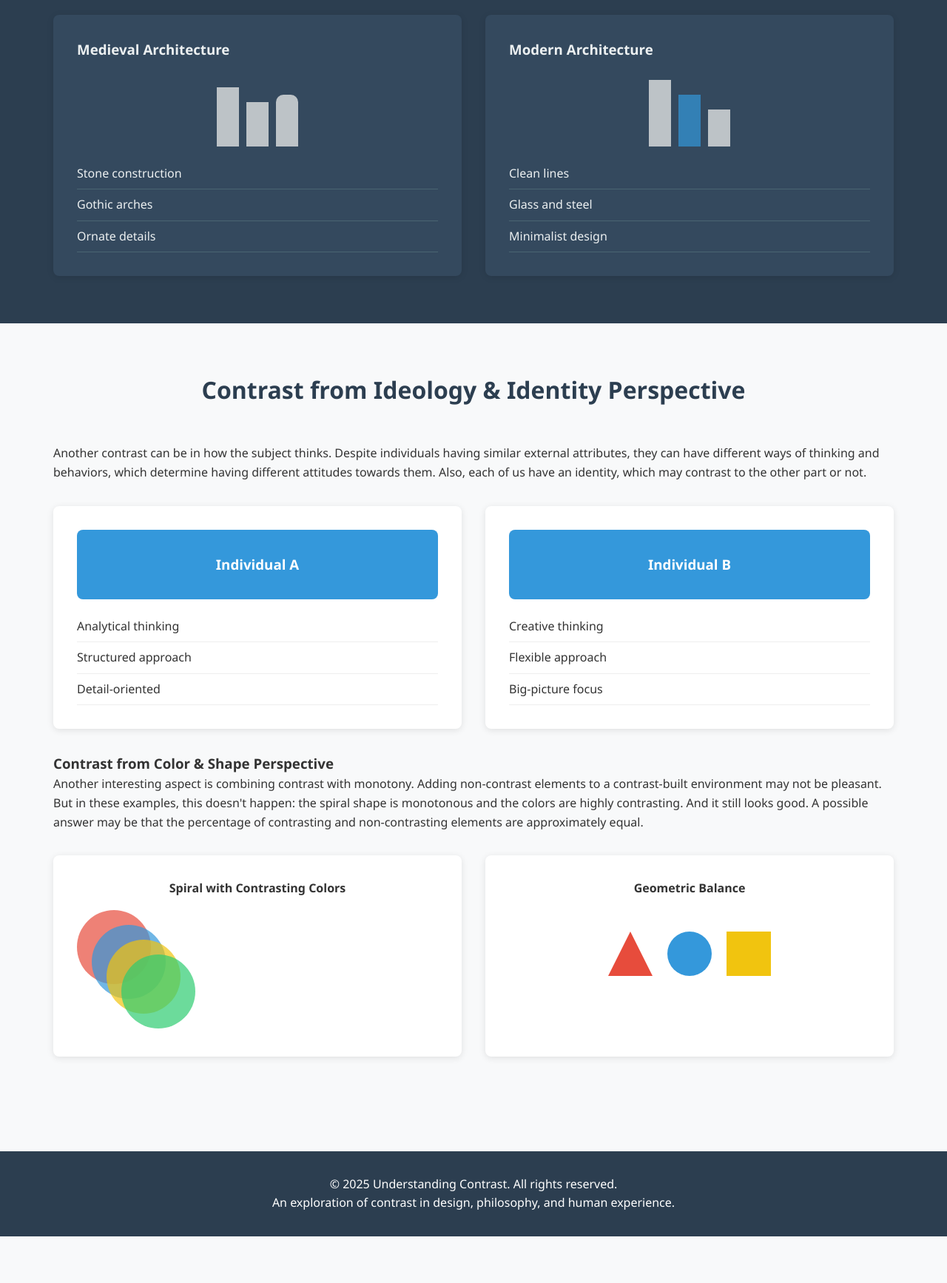
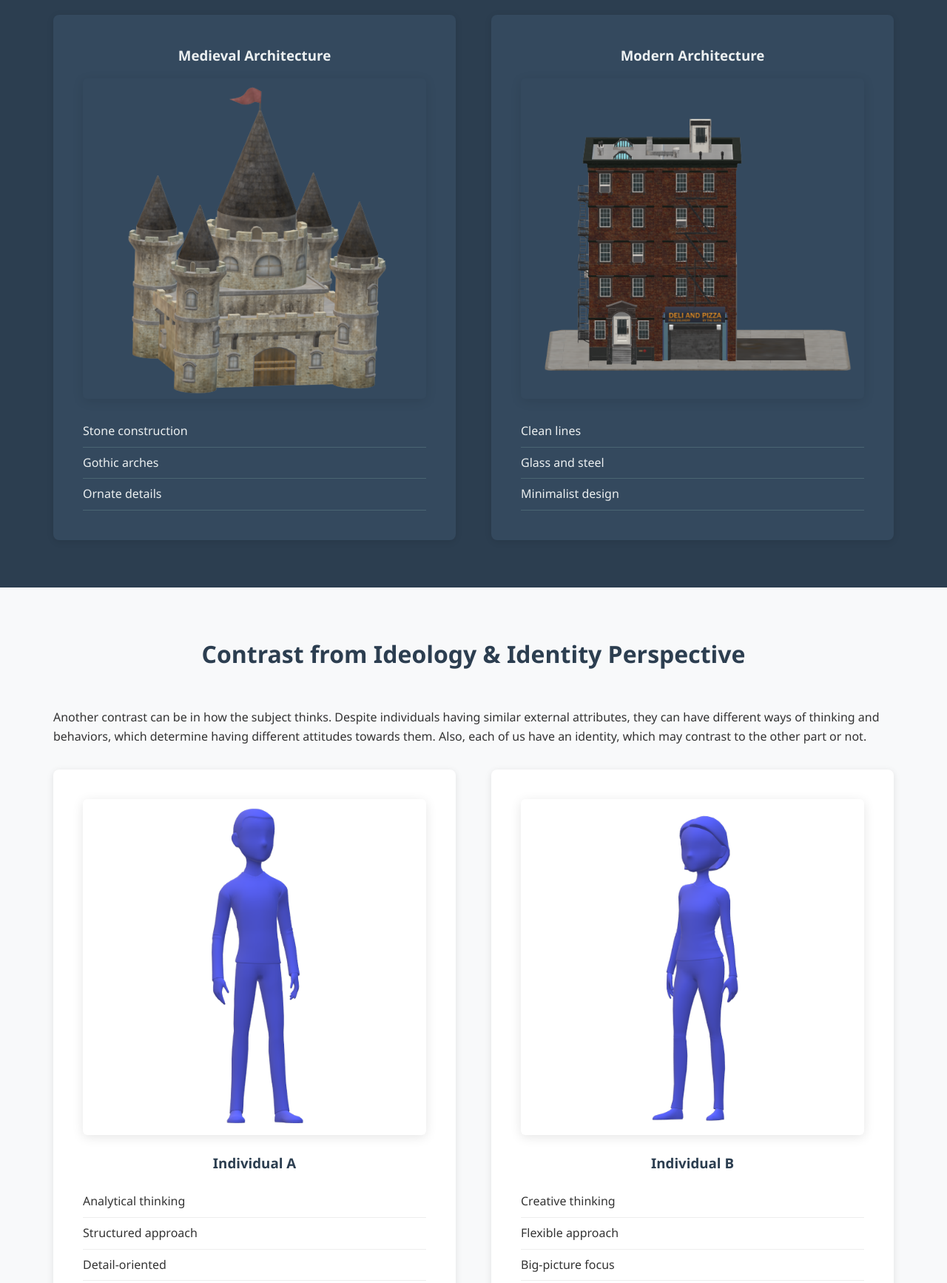
Before and after one commit to danielsofran/Contrast, a website: page src/index.html in a window 1280 px wide. Shown: the part 3720-5454 px from the top of the page at 74% size. Before the commit the page ends 5391 px from the top, so only its background shows below. Drawn offline with Linux system fonts and the light colour scheme.

Commit message:
added rest of images

```diff
--- a/src/css/index.css
+++ b/src/css/index.css
@@ -498,7 +498,7 @@ header {
     border-radius: 50%;
 }
 
-/* Architecture Comparison */
+/* Timeline & Style Section */
 .architecture-comparison {
     display: grid;
     grid-template-columns: repeat(auto-fit, minmax(300px, 1fr));
@@ -511,6 +511,7 @@ header {
     padding: 2rem;
     border-radius: var(--border-radius);
     box-shadow: var(--shadow);
+    text-align: center;
 }
 
 .dark-section .arch-style {
@@ -518,29 +519,37 @@ header {
 }
 
 .arch-visual {
-    display: flex;
-    gap: 10px;
-    height: 100px;
     margin: 1rem 0;
-    justify-content: center;
-    align-items: flex-end;
 }
 
-.building-feature {
-    width: 30px;
-    background: #bdc3c7;
+.arch-visual img {
+    width: 100%;
+    height: auto;
+    max-height: 433px;
+    object-fit: cover;
+    border-radius: calc(var(--border-radius) - 2px);
+    box-shadow: 0 3px 15px rgba(0, 0, 0, 0.1);
+    transition: var(--transition);
 }
 
-.building-feature.gothic { height: 80px; }
-.building-feature.stone { height: 60px; }
-.building-feature.arched { height: 70px; border-radius: 10px 10px 0 0; }
-.building-feature.clean { height: 90px; }
-.building-feature.glass { height: 70px; background: #3498db; opacity: 0.7; }
-.building-feature.minimal { height: 50px; }
+.arch-visual img:hover {
+    transform: translateY(-5px);
+    box-shadow: 0 8px 25px rgba(0, 0, 0, 0.15);
+}
+
+.arch-style h3 {
+    color: var(--primary-color);
+    margin-bottom: 1rem;
+}
+
+.dark-section .arch-style h3 {
+    color: var(--dark-text);
+}
 
 .arch-style ul {
     list-style: none;
     margin-top: 1rem;
+    text-align: left;
 }
 
 .arch-style li {
@@ -552,7 +561,7 @@ header {
     border-bottom: 1px solid #4a6572;
 }
 
-/* Identity Section */
+/* Identity & Ideology Section */
 .identity-comparison {
     display: grid;
     grid-template-columns: repeat(auto-fit, minmax(250px, 1fr));
@@ -569,19 +578,31 @@ header {
 }
 
 .profile-visual {
-    padding: 2rem;
-    border-radius: var(--border-radius);
     margin-bottom: 1rem;
 }
 
-.blue-profile {
-    background: #3498db;
-    color: white;
+.profile-visual img {
+    width: 100%;
+    height: auto;
+    border-radius: calc(var(--border-radius) - 2px);
+    box-shadow: 0 3px 15px rgba(0, 0, 0, 0.1);
+    transition: var(--transition);
+}
+
+.profile-visual img:hover {
+    transform: translateY(-5px);
+    box-shadow: 0 8px 25px rgba(0, 0, 0, 0.15);
+}
+
+.identity-profile h3 {
+    color: var(--primary-color);
+    margin-bottom: 1rem;
 }
 
 .identity-profile ul {
     list-style: none;
     text-align: left;
+    margin-top: 1rem;
 }
 
 .identity-profile li {
@@ -589,70 +610,58 @@ header {
     border-bottom: 1px solid #eee;
 }
 
-/* Shape and Color Combination */
-.shape-demos {
+/* Shape & Color Combination */
+.shape-color-combination {
+    margin-top: 3rem;
+    padding-top: 2rem;
+    border-top: 2px solid #eee;
+}
+
+.shape-color-combination h3 {
+    color: var(--primary-color);
+    text-align: center;
+    margin-bottom: 2rem;
+    font-size: 1.5rem;
+}
+
+.shape-images {
     display: grid;
     grid-template-columns: repeat(auto-fit, minmax(300px, 1fr));
     gap: 2rem;
-    margin-top: 2rem;
+    margin: 2rem 0;
 }
 
-.shape-demo {
-    background: var(--white);
-    padding: 2rem;
-    border-radius: var(--border-radius);
-    box-shadow: var(--shadow);
+.shape-image-item {
     text-align: center;
 }
 
-.spiral-visual {
-    position: relative;
-    height: 150px;
-    margin: 1rem 0;
+.shape-image-item img {
+    width: auto;
+    height: 267px;
+    max-width: 100%;
+    border-radius: calc(var(--border-radius) - 2px);
+    box-shadow: 0 3px 15px rgba(0, 0, 0, 0.1);
+    transition: var(--transition);
+    margin-bottom: 1rem;
 }
 
-.spiral-segment {
-    position: absolute;
-    width: 100px;
-    height: 100px;
-    border-radius: 50%;
-    opacity: 0.7;
+.shape-image-item img:hover {
+    transform: translateY(-5px);
+    box-shadow: 0 8px 25px rgba(0, 0, 0, 0.15);
 }
 
-.spiral-segment.red { background: #e74c3c; top: 0; left: 0; }
-.spiral-segment.blue { background: #3498db; top: 20px; left: 20px; }
-.spiral-segment.yellow { background: #f1c40f; top: 40px; left: 40px; }
-.spiral-segment.green { background: #2ecc71; top: 60px; left: 60px; }
-
-.geometric-visual {
-    display: flex;
-    gap: 20px;
-    justify-content: center;
-    align-items: center;
-    height: 150px;
+.shape-image-item p {
+    font-style: italic;
+    color: var(--text-color);
+    line-height: 1.5;
 }
 
+/* Remove old shape styles */
+.spiral-visual,
+.geometric-visual,
+.spiral-segment,
 .geo-shape {
-    width: 60px;
-    height: 60px;
-}
-
-.geo-shape.triangle {
-    width: 0;
-    height: 0;
-    border-left: 30px solid transparent;
-    border-right: 30px solid transparent;
-    border-bottom: 60px solid #e74c3c;
-    background: transparent;
-}
-
-.geo-shape.circle {
-    border-radius: 50%;
-    background: #3498db;
-}
-
-.geo-shape.square {
-    background: #f1c40f;
+    display: none;
 }
 
 /* Footer */
--- a/src/css/responsive.css
+++ b/src/css/responsive.css
@@ -101,6 +101,23 @@
         font-size: 1.3rem;
         margin-bottom: 1rem;
     }
+
+    .architecture-comparison,
+    .identity-comparison,
+    .shape-images {
+        grid-template-columns: 1fr;
+        gap: 1.5rem;
+    }
+
+    .arch-style,
+    .identity-profile {
+        padding: 1.5rem;
+    }
+
+    .shape-color-combination {
+        margin-top: 2rem;
+        padding-top: 1.5rem;
+    }
 }
 
 /* Mobile Styles */
@@ -195,6 +212,19 @@
     .form-visual img {
         border-radius: calc(var(--border-radius) - 4px);
     }
+
+    .arch-style,
+    .identity-profile {
+        padding: 1rem;
+    }
+
+    .shape-image-item {
+        margin-bottom: 1.5rem;
+    }
+
+    .shape-color-combination h3 {
+        font-size: 1.3rem;
+    }
 }
 
 /* Large Desktop Styles */
@@ -221,6 +251,22 @@
     }
 
     .space-demo {
+        padding: 2.5rem;
+    }
+
+    .architecture-comparison,
+    .identity-comparison {
+        grid-template-columns: repeat(2, 1fr);
+        gap: 3rem;
+    }
+
+    .shape-images {
+        grid-template-columns: repeat(2, 1fr);
+        gap: 3rem;
+    }
+
+    .arch-style,
+    .identity-profile {
         padding: 2.5rem;
     }
 }
@@ -250,6 +296,16 @@
     .form-visual img {
         border: 2px solid var(--text-color);
     }
+
+    .arch-visual img,
+    .profile-visual img,
+    .shape-image-item img {
+        border: 2px solid var(--text-color);
+    }
+
+    .shape-color-combination {
+        border-top-color: var(--text-color);
+    }
 }
 
 /* Reduced motion support */
@@ -277,4 +333,10 @@
     .form-visual img:hover {
         transform: none;
     }
+
+    .arch-visual img:hover,
+    .profile-visual img:hover,
+    .shape-image-item img:hover {
+        transform: none;
+    }
 }
--- a/src/index.html
+++ b/src/index.html
@@ -44,7 +44,7 @@
       <div class="hero-text">
         <h1 id="hero-title">Understanding Contrast</h1>
         <p>The silent, non-negotiable rule of making sense of anything</p>
-        <a href="#philosophy" class="cta-button">Explore Concepts</a>
+        <a href="#color" class="cta-button">Explore Concepts</a>
       </div>
       <div class="hero-image">
         <img src="assets/contrast-hero.png" alt="Visual representation of contrast showing opposing elements in balance" width="500" height="500">
@@ -152,9 +152,7 @@
           <div class="arch-style medieval">
             <h3>Medieval Architecture</h3>
             <div class="arch-visual">
-              <div class="building-feature gothic"></div>
-              <div class="building-feature stone"></div>
-              <div class="building-feature arched"></div>
+              <img src="assets/medieval.png" alt="Gothic medieval architecture with stone construction and ornate details" width="1092" height="569">
             </div>
             <ul>
               <li>Stone construction</li>
@@ -165,9 +163,7 @@
           <div class="arch-style modern">
             <h3>Modern Architecture</h3>
             <div class="arch-visual">
-              <div class="building-feature clean"></div>
-              <div class="building-feature glass"></div>
-              <div class="building-feature minimal"></div>
+              <img src="assets/modern.png" alt="Contemporary modern architecture with clean lines and glass facades" width="1092" height="569">
             </div>
             <ul>
               <li>Clean lines</li>
@@ -188,9 +184,10 @@
 
         <div class="identity-comparison">
           <div class="identity-profile">
-            <div class="profile-visual blue-profile">
-              <h3>Individual A</h3>
+            <div class="profile-visual">
+              <img src="assets/male.png" alt="Analytical thinking style represented through structured visual elements" width="1092" height="569">
             </div>
+            <h3>Individual A</h3>
             <ul>
               <li>Analytical thinking</li>
               <li>Structured approach</li>
@@ -198,9 +195,10 @@
             </ul>
           </div>
           <div class="identity-profile">
-            <div class="profile-visual blue-profile">
-              <h3>Individual B</h3>
+            <div class="profile-visual">
+              <img src="assets/female.png" alt="Creative thinking style represented through abstract visual elements" width="1092" height="569">
             </div>
+            <h3>Individual B</h3>
             <ul>
               <li>Creative thinking</li>
               <li>Flexible approach</li>
@@ -211,27 +209,19 @@
 
         <div class="shape-color-combination">
           <h3>Contrast from Color & Shape Perspective</h3>
-          <p>Another interesting aspect is combining contrast with monotony. Adding non-contrast elements to a contrast-built environment may not be pleasant. But in these examples, this doesn't happen: the spiral shape is monotonous and the colors are highly contrasting. And it still looks good. A possible answer may be that the percentage of contrasting and non-contrasting elements are approximately equal.</p>
 
-          <div class="shape-demos">
-            <div class="shape-demo spiral">
-              <h4>Spiral with Contrasting Colors</h4>
-              <div class="spiral-visual">
-                <div class="spiral-segment red"></div>
-                <div class="spiral-segment blue"></div>
-                <div class="spiral-segment yellow"></div>
-                <div class="spiral-segment green"></div>
-              </div>
+          <div class="shape-images">
+            <div class="shape-image-item">
+              <img src="assets/spiral.png" alt="Spiral shape with contrasting colors creating visual harmony" width="1092" height="569">
+              <p>Spiral with Contrasting Colors: The spiral shape is monotonous while the colors are highly contrasting, creating visual balance.</p>
             </div>
-            <div class="shape-demo geometric">
-              <h4>Geometric Balance</h4>
-              <div class="geometric-visual">
-                <div class="geo-shape triangle"></div>
-                <div class="geo-shape circle"></div>
-                <div class="geo-shape square"></div>
-              </div>
+            <div class="shape-image-item">
+              <img src="assets/contrast-hero.png" alt="Geometric shapes with contrasting forms and colors" width="1092" height="569">
+              <p>Geometric Balance: Different shapes maintain visual interest while contrasting colors create dynamic composition.</p>
             </div>
           </div>
+
+          <p>Another interesting aspect is combining contrast with monotony. Adding non-contrast elements to a contrast-built environment may not be pleasant. But in these examples, this doesn't happen: the spiral shape is monotonous and the colors are highly contrasting. And it still looks good. A possible answer may be that the percentage of contrasting and non-contrasting elements are approximately equal.</p>
         </div>
       </div>
     </div>
```
Also changed, not shown: src/assets/Contrast3.png (added), src/assets/female.png (added), src/assets/male.png (added), src/assets/medieval.png (added), src/assets/modern.png (added), src/assets/spiral.png (added).
